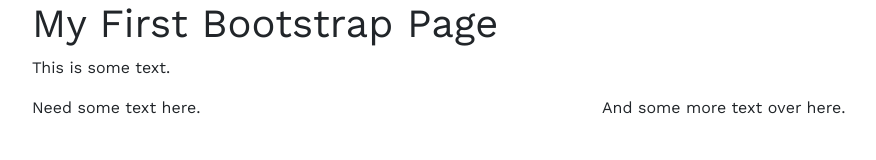
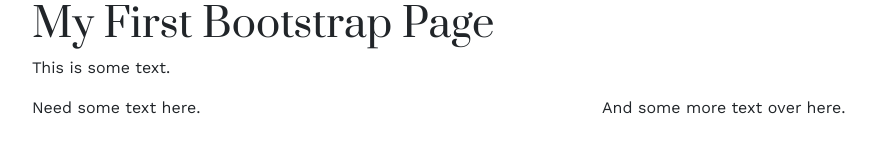
Before and after one commit to jessicahagman/hello, a plain HTML site: page index.html in a window 1280 px wide. Shown: the whole page, without its empty margins (53-929 px from the left). Drawn offline with nearby package versions, Linux system fonts and the light colour scheme.

Commit message:
Update style.css

```diff
--- a/style.css
+++ b/style.css
@@ -2,6 +2,6 @@
    font-family: 'Work Sans', sans-serif;
 }
 
-h1 h2 h3 {
+h1 {
    font-family: 'Prata', serif;
 }
```
